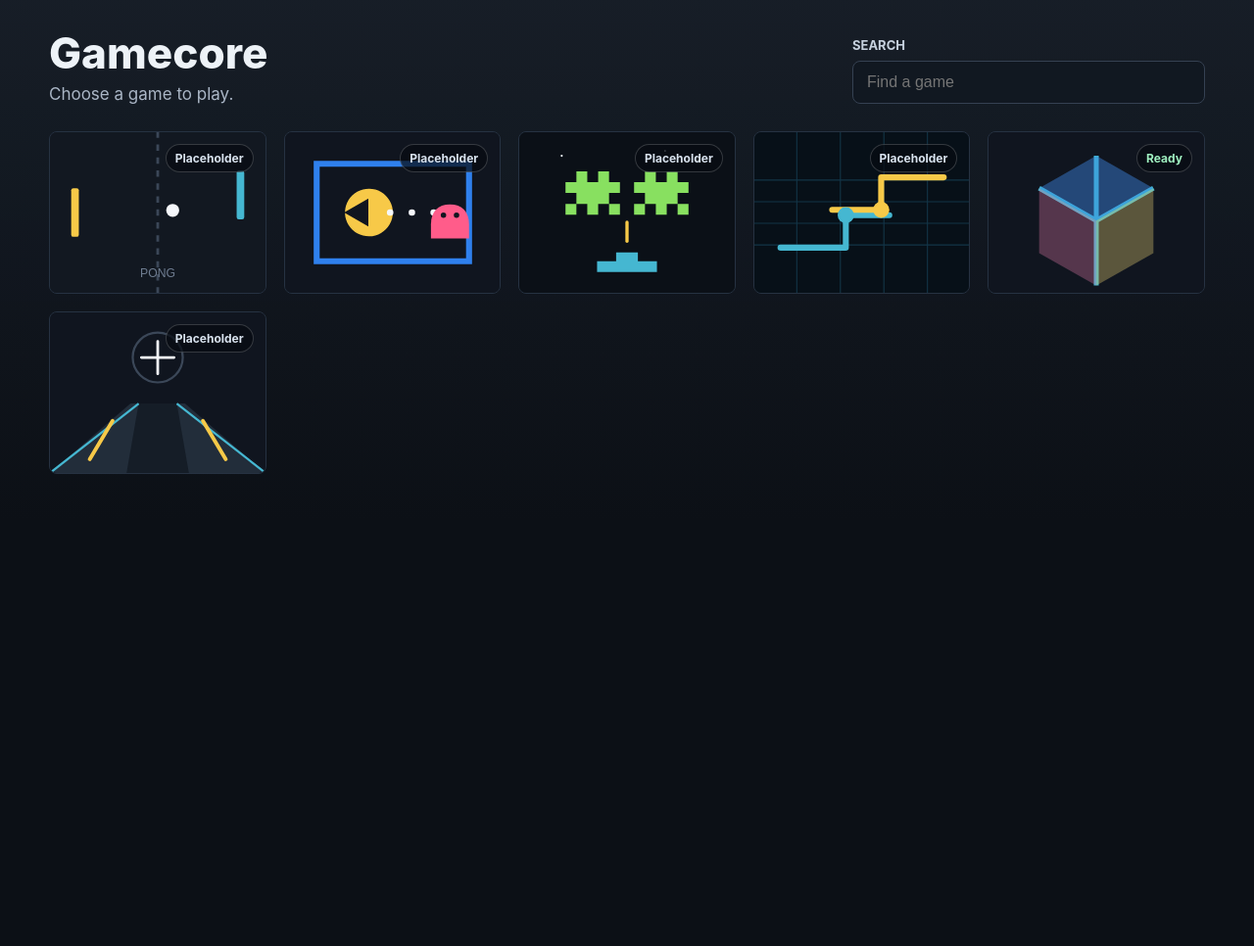
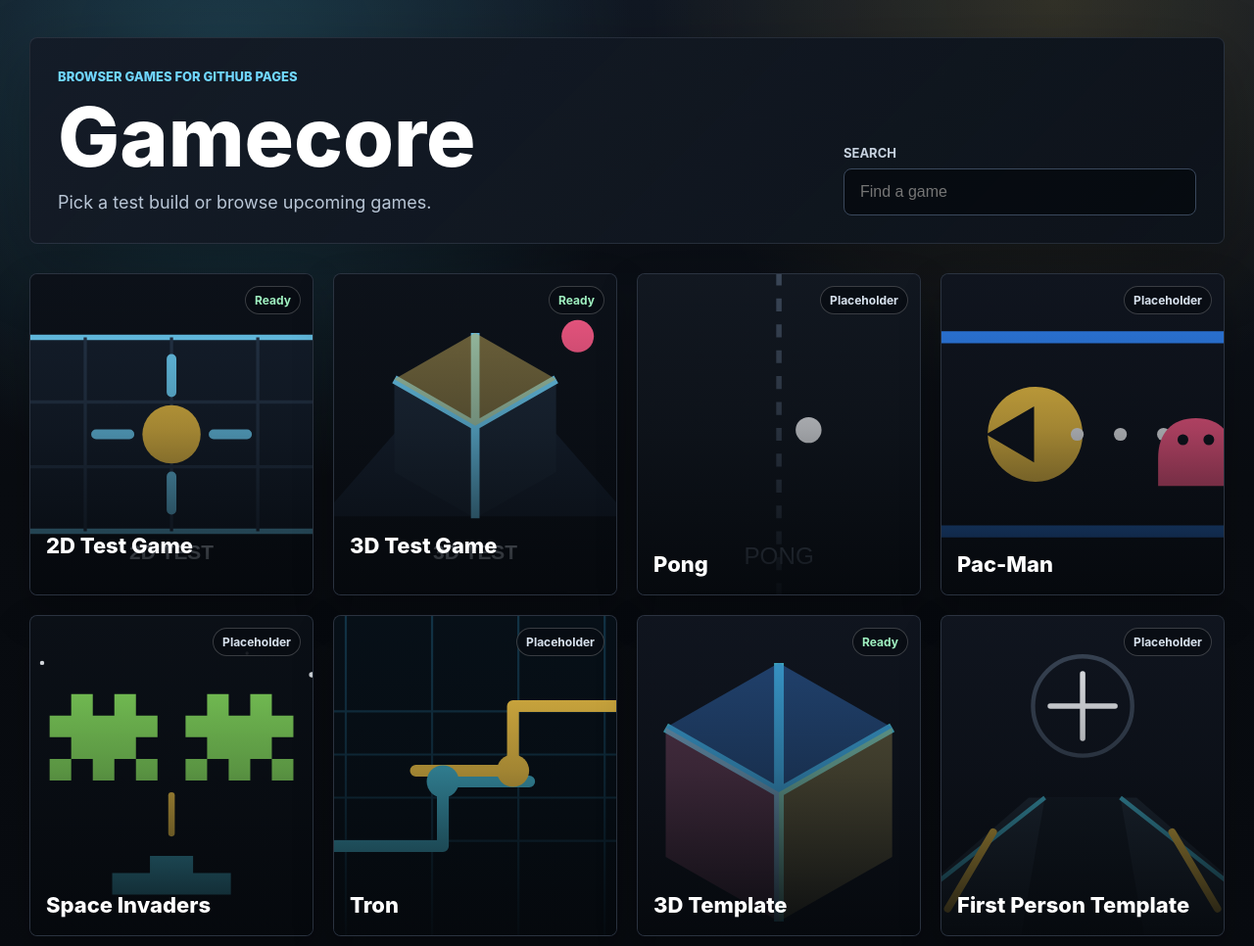
Before and after one commit to Nir497/gamecore, a website built with Vite: page index.html in a window 1280 px wide. Shown: the whole page at 98% size. Before the commit the page ends 800 px from the top, so only its background shows below. Built offline with nearby package versions, Linux system fonts and the light colour scheme.

Commit message:
Improve homepage game cards

```diff
--- a/index.html
+++ b/index.html
@@ -10,8 +10,9 @@
     <main class="shell">
       <header class="topbar">
         <div>
+          <span class="eyebrow">Browser games for GitHub Pages</span>
           <h1>Gamecore</h1>
-          <p>Choose a game to play.</p>
+          <p>Pick a test build or browse upcoming games.</p>
         </div>
         <label class="search">
           <span>Search</span>
--- a/src/home/main.ts
+++ b/src/home/main.ts
@@ -4,44 +4,65 @@
   name: string;
   href: string;
   image: string;
+  description: string;
   status: "ready" | "placeholder";
 }
 
 const games: GameCard[] = [
   {
+    name: "2D Test Game",
+    href: "./apps/blank-2d/",
+    image: "./assets/placeholders/test-2d.svg",
+    description: "Canvas test scene with keyboard movement.",
+    status: "ready"
+  },
+  {
+    name: "3D Test Game",
+    href: "./apps/blank-3d/",
+    image: "./assets/placeholders/test-3d.svg",
+    description: "Three.js test scene with a rotating cube.",
+    status: "ready"
+  },
+  {
     name: "Pong",
     href: "./apps/blank-2d/",
     image: "./assets/placeholders/pong.svg",
+    description: "Classic paddle game slot.",
     status: "placeholder"
   },
   {
     name: "Pac-Man",
     href: "./apps/blank-2d/",
     image: "./assets/placeholders/pacman.svg",
+    description: "Maze chase game slot.",
     status: "placeholder"
   },
   {
     name: "Space Invaders",
     href: "./apps/blank-2d/",
     image: "./assets/placeholders/space-invaders.svg",
+    description: "Fixed shooter game slot.",
     status: "placeholder"
   },
   {
     name: "Tron",
     href: "./apps/blank-2d/",
     image: "./assets/placeholders/tron.svg",
+    description: "Light-cycle arena game slot.",
     status: "placeholder"
   },
   {
     name: "3D Template",
     href: "./apps/blank-3d/",
     image: "./assets/placeholders/three-d.svg",
+    description: "General 3D starter scene.",
     status: "ready"
   },
   {
     name: "First Person Template",
     href: "./apps/blank-3d/",
     image: "./assets/placeholders/first-person.svg",
+    description: "First-person prototype slot.",
     status: "placeholder"
   }
 ];
@@ -75,13 +96,21 @@
       image.loading = "lazy";
 
       const overlay = document.createElement("span");
-      overlay.className = "game-title";
-      overlay.textContent = game.name;
+      overlay.className = "game-info";
+
+      const title = document.createElement("span");
+      title.className = "game-title";
+      title.textContent = game.name;
+
+      const description = document.createElement("span");
+      description.className = "game-description";
+      description.textContent = game.description;
 
       const badge = document.createElement("span");
       badge.className = `status status-${game.status}`;
       badge.textContent = game.status === "ready" ? "Ready" : "Placeholder";
 
+      overlay.append(title, description);
       card.append(image, overlay, badge);
       return card;
     })
--- a/src/home/styles.css
+++ b/src/home/styles.css
@@ -1,6 +1,6 @@
 :root {
   color: #edf2f7;
-  background: #0c1016;
+  background: #090c11;
   font-family: Inter, ui-sans-serif, system-ui, -apple-system, BlinkMacSystemFont, "Segoe UI", sans-serif;
 }
 
@@ -16,35 +16,57 @@
 
 body {
   background:
-    linear-gradient(180deg, rgba(23, 30, 40, 0.95), rgba(12, 16, 22, 1)),
-    #0c1016;
+    radial-gradient(circle at 18% 8%, rgba(69, 183, 209, 0.24), transparent 30%),
+    radial-gradient(circle at 84% 0%, rgba(247, 201, 72, 0.14), transparent 28%),
+    linear-gradient(180deg, #111823 0%, #090c11 48%, #080b10 100%);
 }
 
 .shell {
-  width: min(1180px, calc(100% - 32px));
+  width: min(1220px, calc(100% - 32px));
   margin: 0 auto;
-  padding: 32px 0 48px;
+  padding: 38px 0 56px;
 }
 
 .topbar {
   display: flex;
-  align-items: end;
+  align-items: flex-end;
   justify-content: space-between;
   gap: 24px;
-  margin-bottom: 28px;
+  min-height: 178px;
+  margin-bottom: 30px;
+  padding: 28px;
+  border: 1px solid rgba(148, 163, 184, 0.16);
+  border-radius: 8px;
+  background:
+    linear-gradient(135deg, rgba(20, 28, 40, 0.92), rgba(12, 17, 24, 0.76)),
+    #111821;
+  box-shadow: 0 24px 70px rgba(0, 0, 0, 0.28);
+}
+
+.eyebrow {
+  display: inline-block;
+  margin-bottom: 12px;
+  color: #70d6ff;
+  font-size: 13px;
+  font-weight: 800;
+  letter-spacing: 0;
+  text-transform: uppercase;
 }
 
 h1 {
   margin: 0;
-  font-size: 44px;
+  font-size: clamp(42px, 7vw, 84px);
   line-height: 1;
   font-weight: 800;
+  color: #ffffff;
 }
 
 p {
-  margin: 10px 0 0;
-  color: #aab6c6;
-  font-size: 17px;
+  max-width: 520px;
+  margin: 12px 0 0;
+  color: #b9c6d6;
+  font-size: 18px;
+  line-height: 1.45;
 }
 
 .search {
@@ -59,12 +81,12 @@
 
 .search input {
   width: 100%;
-  height: 44px;
-  border: 1px solid #354152;
+  height: 48px;
+  border: 1px solid #3a485c;
   border-radius: 8px;
-  background: #111821;
+  background: rgba(5, 9, 14, 0.76);
   color: #f8fafc;
-  padding: 0 14px;
+  padding: 0 16px;
   font-size: 16px;
   outline: none;
 }
@@ -76,21 +98,24 @@
 
 .game-grid {
   display: grid;
-  grid-template-columns: repeat(auto-fill, minmax(220px, 1fr));
-  gap: 18px;
+  grid-template-columns: repeat(auto-fill, minmax(240px, 1fr));
+  gap: 20px;
 }
 
 .game-card {
   position: relative;
   display: block;
-  aspect-ratio: 4 / 3;
+  min-height: 265px;
+  aspect-ratio: 3 / 3.4;
   overflow: hidden;
-  border: 1px solid #263242;
+  border: 1px solid rgba(148, 163, 184, 0.18);
   border-radius: 8px;
-  background: #151c26;
+  background: #131b26;
   color: #ffffff;
   text-decoration: none;
   isolation: isolate;
+  box-shadow: 0 18px 42px rgba(0, 0, 0, 0.24);
+  transition: border-color 180ms ease, transform 180ms ease, box-shadow 180ms ease;
 }
 
 .game-card img {
@@ -106,10 +131,18 @@
   content: "";
   position: absolute;
   inset: 0;
-  background: linear-gradient(180deg, rgba(5, 8, 12, 0.05), rgba(5, 8, 12, 0.82));
-  opacity: 0;
+  background:
+    linear-gradient(180deg, rgba(5, 8, 12, 0.02) 0%, rgba(5, 8, 12, 0.35) 48%, rgba(5, 8, 12, 0.92) 100%);
+  opacity: 1;
   transition: opacity 180ms ease;
   z-index: 1;
+}
+
+.game-card:hover,
+.game-card:focus-visible {
+  border-color: rgba(112, 214, 255, 0.72);
+  transform: translateY(-4px);
+  box-shadow: 0 26px 70px rgba(0, 0, 0, 0.34);
 }
 
 .game-card:hover img,
@@ -128,24 +161,42 @@
   outline-offset: 3px;
 }
 
-.game-title {
+.game-info {
   position: absolute;
   left: 16px;
   right: 16px;
   bottom: 16px;
+  display: grid;
+  gap: 7px;
   z-index: 2;
-  opacity: 0;
-  transform: translateY(8px);
-  transition: opacity 180ms ease, transform 180ms ease;
+  transform: translateY(24px);
+  transition: transform 180ms ease;
+}
+
+.game-title {
   font-size: 22px;
   line-height: 1.15;
   font-weight: 800;
+  color: #ffffff;
 }
 
-.game-card:hover .game-title,
-.game-card:focus-visible .game-title {
+.game-description {
+  max-width: 92%;
+  color: #c9d4e2;
+  font-size: 14px;
+  line-height: 1.35;
+  opacity: 0;
+  transition: opacity 180ms ease;
+}
+
+.game-card:hover .game-info,
+.game-card:focus-visible .game-info {
+  transform: translateY(0);
+}
+
+.game-card:hover .game-description,
+.game-card:focus-visible .game-description {
   opacity: 1;
-  transform: translateY(0);
 }
 
 .status {
@@ -153,13 +204,14 @@
   top: 12px;
   right: 12px;
   z-index: 2;
-  border: 1px solid rgba(255, 255, 255, 0.18);
+  border: 1px solid rgba(255, 255, 255, 0.2);
   border-radius: 999px;
   padding: 6px 9px;
-  background: rgba(8, 12, 18, 0.72);
+  background: rgba(8, 12, 18, 0.78);
   color: #d8e2ee;
   font-size: 12px;
   font-weight: 700;
+  backdrop-filter: blur(10px);
 }
 
 .status-ready {
@@ -181,6 +233,8 @@
   .topbar {
     display: grid;
     align-items: stretch;
+    min-height: auto;
+    padding: 22px;
   }
 
   h1 {
@@ -188,11 +242,19 @@
   }
 
   .game-grid {
-    grid-template-columns: repeat(auto-fill, minmax(160px, 1fr));
+    grid-template-columns: repeat(auto-fill, minmax(155px, 1fr));
     gap: 12px;
+  }
+
+  .game-card {
+    min-height: 210px;
   }
 
   .game-title {
     font-size: 18px;
   }
+
+  .game-description {
+    font-size: 13px;
+  }
 }
```
Also changed, not shown: public/assets/placeholders/test-2d.svg (added), public/assets/placeholders/test-3d.svg (added).
